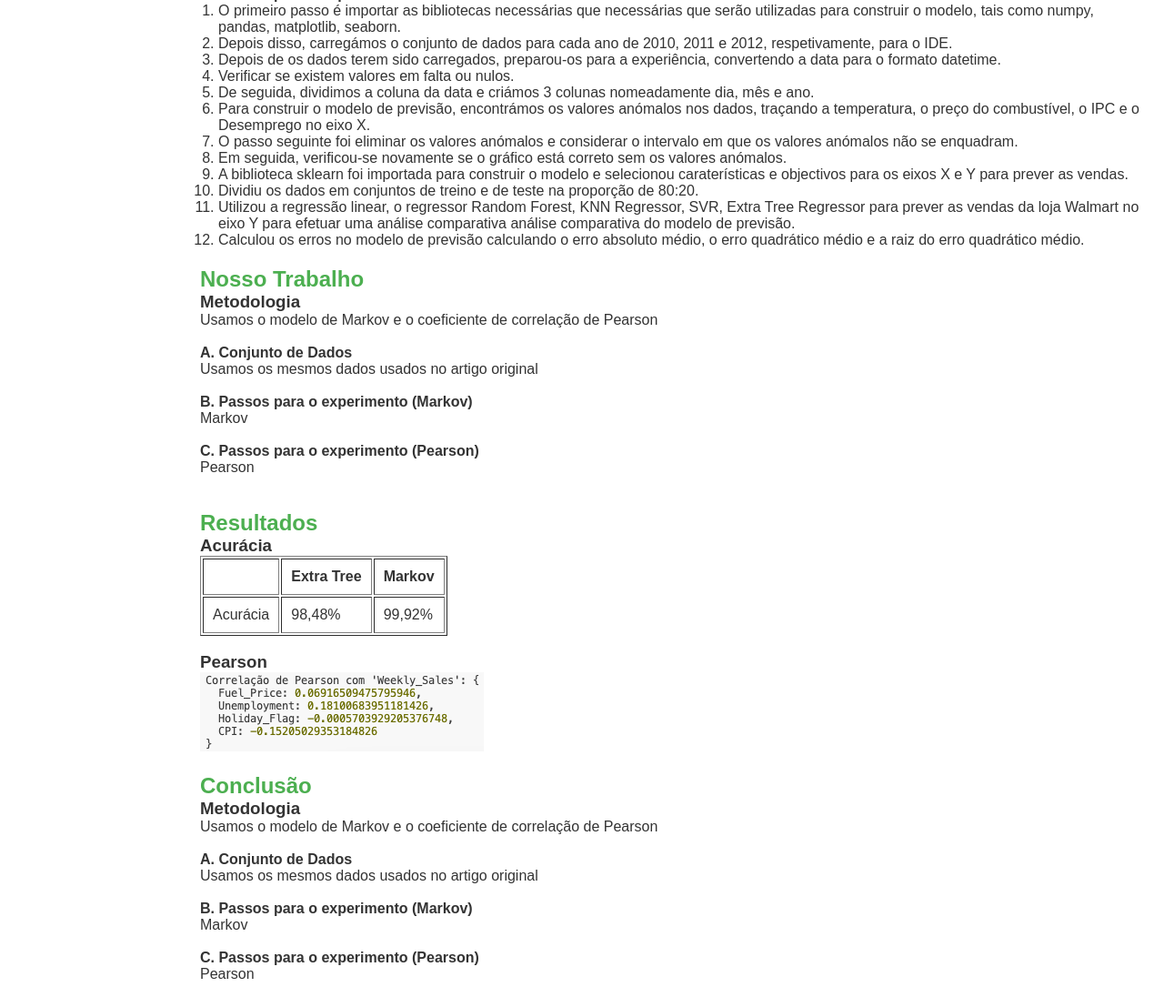
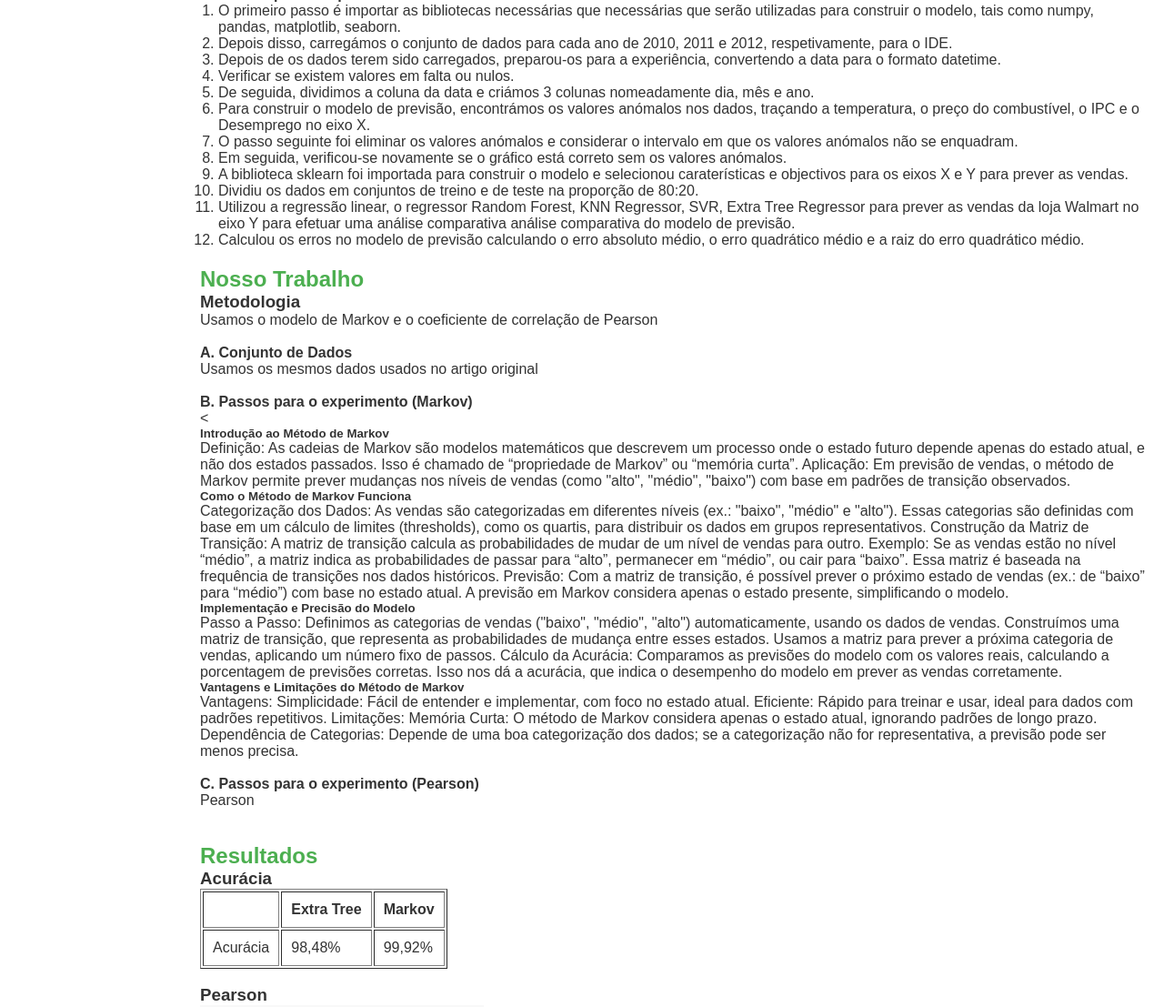
Before and after one commit to junior-silva-fatec/machine-learning-previsao_de_vendas, a plain HTML site: page docs/index.html in a window 1280 px wide. Shown: the part 936-2043 px from the top of the page at 91% size. Drawn offline with Linux system fonts and the light colour scheme.

Commit message:
Markov site

```diff
--- a/docs/index.html
+++ b/docs/index.html
@@ -89,18 +89,27 @@
             <br>
             <h4>B. Passos para o experimento</h4>
             <ol>
-                <li>O primeiro passo é importar as bibliotecas necessárias que necessárias que serão utilizadas para construir o modelo, tais como numpy, pandas, matplotlib, seaborn. </li>
-                <li>Depois disso, carregámos o conjunto de dados para cada ano de 2010, 2011 e 2012, respetivamente, para o IDE.</li>
-                <li>Depois de os dados terem sido carregados, preparou-os para a experiência, convertendo a data para o formato datetime.</li>
+                <li>O primeiro passo é importar as bibliotecas necessárias que necessárias que serão utilizadas para
+                    construir o modelo, tais como numpy, pandas, matplotlib, seaborn. </li>
+                <li>Depois disso, carregámos o conjunto de dados para cada ano de 2010, 2011 e 2012, respetivamente,
+                    para o IDE.</li>
+                <li>Depois de os dados terem sido carregados, preparou-os para a experiência, convertendo a data para o
+                    formato datetime.</li>
                 <li>Verificar se existem valores em falta ou nulos.</li>
                 <li>De seguida, dividimos a coluna da data e criámos 3 colunas nomeadamente dia, mês e ano.</li>
-                <li>Para construir o modelo de previsão, encontrámos os valores anómalos nos dados, traçando a temperatura, o preço do combustível, o IPC e o Desemprego no eixo X.</li>
-                <li>O passo seguinte foi eliminar os valores anómalos e considerar o intervalo em que os valores anómalos não se enquadram.</li>
+                <li>Para construir o modelo de previsão, encontrámos os valores anómalos nos dados, traçando a
+                    temperatura, o preço do combustível, o IPC e o Desemprego no eixo X.</li>
+                <li>O passo seguinte foi eliminar os valores anómalos e considerar o intervalo em que os valores
+                    anómalos não se enquadram.</li>
                 <li>Em seguida, verificou-se novamente se o gráfico está correto sem os valores anómalos.</li>
-                <li>A biblioteca sklearn foi importada para construir o modelo e selecionou caraterísticas e objectivos para os eixos X e Y para prever as vendas.</li>
+                <li>A biblioteca sklearn foi importada para construir o modelo e selecionou caraterísticas e objectivos
+                    para os eixos X e Y para prever as vendas.</li>
                 <li>Dividiu os dados em conjuntos de treino e de teste na proporção de 80:20.</li>
-                <li>Utilizou a regressão linear, o regressor Random Forest, KNN Regressor, SVR, Extra Tree Regressor para prever as vendas da loja Walmart no eixo Y para efetuar uma análise comparativa análise comparativa do modelo de previsão.</li>
-                <li>Calculou os erros no modelo de previsão calculando o erro absoluto médio, o erro quadrático médio e a raiz do erro quadrático médio.</li>
+                <li>Utilizou a regressão linear, o regressor Random Forest, KNN Regressor, SVR, Extra Tree Regressor
+                    para prever as vendas da loja Walmart no eixo Y para efetuar uma análise comparativa análise
+                    comparativa do modelo de previsão.</li>
+                <li>Calculou os erros no modelo de previsão calculando o erro absoluto médio, o erro quadrático médio e
+                    a raiz do erro quadrático médio.</li>
             </ol>
         </section>
 
@@ -114,7 +123,54 @@
             </p>
             <br>
             <h4>B. Passos para o experimento (Markov)</h4>
-            <p>Markov</p>
+            <<h5>Introdução ao Método de Markov</h5>
+                <p>Definição: As cadeias de Markov são modelos matemáticos que descrevem um processo onde o estado
+                    futuro depende apenas do estado atual, e não dos estados passados. Isso é chamado de “propriedade de
+                    Markov” ou “memória curta”.
+                    Aplicação: Em previsão de vendas, o método de Markov permite prever mudanças nos níveis de vendas
+                    (como "alto", "médio", "baixo") com base em padrões de transição observados.</p>
+
+                <h5>Como o Método de Markov Funciona</h5>
+                <p>Categorização dos Dados:
+
+                    As vendas são categorizadas em diferentes níveis (ex.: "baixo", "médio" e "alto").
+                    Essas categorias são definidas com base em um cálculo de limites (thresholds), como os quartis, para
+                    distribuir os dados em grupos representativos.
+                    Construção da Matriz de Transição:
+
+                    A matriz de transição calcula as probabilidades de mudar de um nível de vendas para outro.
+                    Exemplo: Se as vendas estão no nível “médio”, a matriz indica as probabilidades de passar para
+                    “alto”, permanecer em “médio”, ou cair para “baixo”.
+                    Essa matriz é baseada na frequência de transições nos dados históricos.
+                    Previsão:
+
+                    Com a matriz de transição, é possível prever o próximo estado de vendas (ex.: de “baixo” para
+                    “médio”) com base no estado atual.
+                    A previsão em Markov considera apenas o estado presente, simplificando o modelo.</p>
+
+                <h5>Implementação e Precisão do Modelo</h5>
+
+                Passo a Passo:
+
+                Definimos as categorias de vendas ("baixo", "médio", "alto") automaticamente, usando os dados de
+                vendas.
+                Construímos uma matriz de transição, que representa as probabilidades de mudança entre esses
+                estados.
+                Usamos a matriz para prever a próxima categoria de vendas, aplicando um número fixo de passos.
+                Cálculo da Acurácia:
+
+                Comparamos as previsões do modelo com os valores reais, calculando a porcentagem de previsões
+                corretas.
+                Isso nos dá a acurácia, que indica o desempenho do modelo em prever as vendas corretamente.
+                <h5>Vantagens e Limitações do Método de Markov</h5>
+                <p>Vantagens:
+                    Simplicidade: Fácil de entender e implementar, com foco no estado atual.
+                    Eficiente: Rápido para treinar e usar, ideal para dados com padrões repetitivos.
+                    Limitações:
+                    Memória Curta: O método de Markov considera apenas o estado atual, ignorando padrões de longo prazo.
+                    Dependência de Categorias: Depende de uma boa categorização dos dados; se a categorização não for
+                    representativa, a previsão pode ser menos precisa.</p>
+
                 <br>
                 <h4>C. Passos para o experimento (Pearson)</h4>
                 <p>Pearson</p>
@@ -140,7 +196,7 @@
 
             <br>
             <h3>Pearson</h3>
-            <img src="./Pearson.png"alt="Pearson">
+            <img src="./Pearson.png" alt="Pearson">
 
         </section>
 
```
Lines whose indentation alone changed are shown as unchanged.
